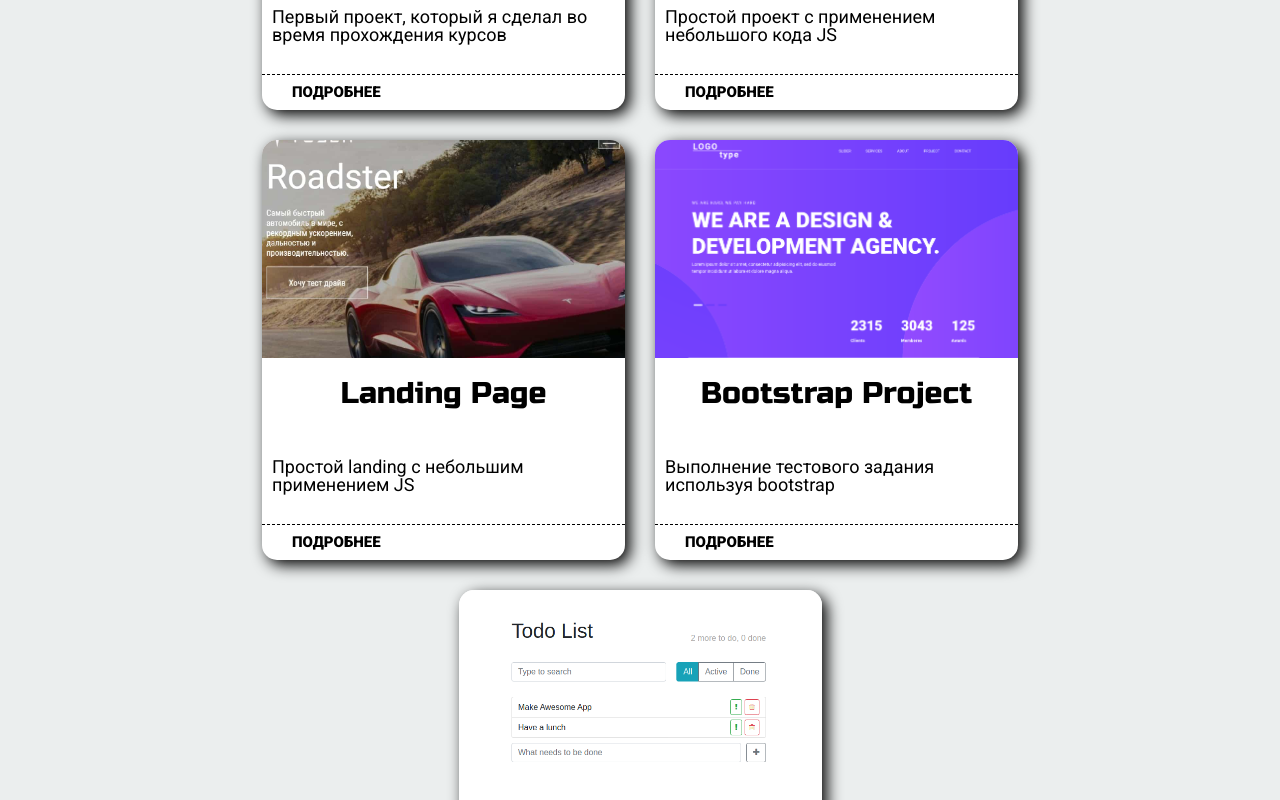
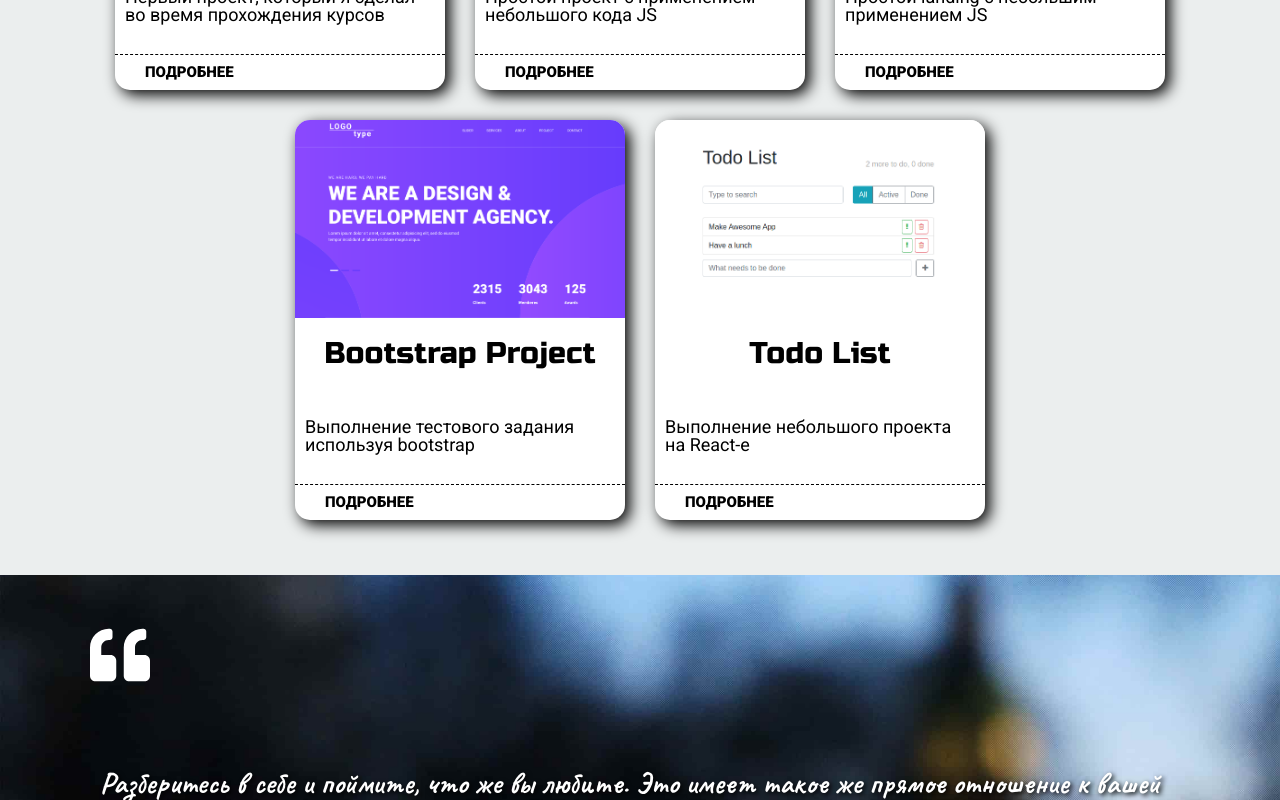
Before and after one commit to ArtemKorovkin/Portfolio, a React (Create React App) app: page / in a window 1280 px wide. Shown: the part 4100-4900 px from the top of the page. Built offline with nearby package versions, Linux system fonts and the light colour scheme.

Commit message:
change card with my work

```diff
--- a/src/components/Main/Info/Works/CardWorks/CardWork.jsx
+++ b/src/components/Main/Info/Works/CardWorks/CardWork.jsx
@@ -2,7 +2,6 @@ import React from "react";
 import style from "./cardwork.module.scss";
 
 const CardWork = ({ img, title, text, link }) => {
-  console.log({ img });
   return (
     <div className={style.workCard}>
       <div className={style.cardImg}>
--- a/src/components/Main/Info/Works/CardWorks/cardwork.module.scss
+++ b/src/components/Main/Info/Works/CardWorks/cardwork.module.scss
@@ -1,5 +1,5 @@
 .workCard {
-  flex: 0 0 33%;
+  flex: 0 1 30%;
   background: #fff;
   border-radius: 15px;
   overflow: hidden;
--- a/src/components/StateWorks/StateWork.jsx
+++ b/src/components/StateWorks/StateWork.jsx
@@ -32,7 +32,7 @@ let arrWorks = [
   {
     img: imgTodoList,
     title: "Todo List",
-    text: "Практика применения React",
+    text: "Выполнение небольшого проекта на React-е",
     link: "https://todolist-ce670.web.app/"
   }
 ];
```
